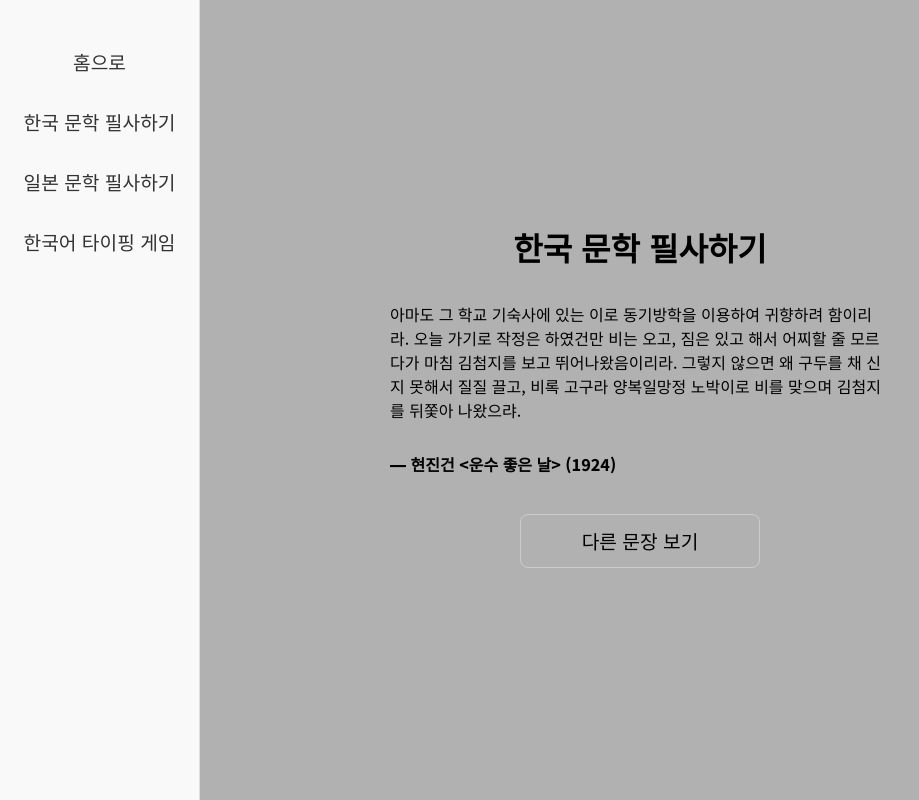
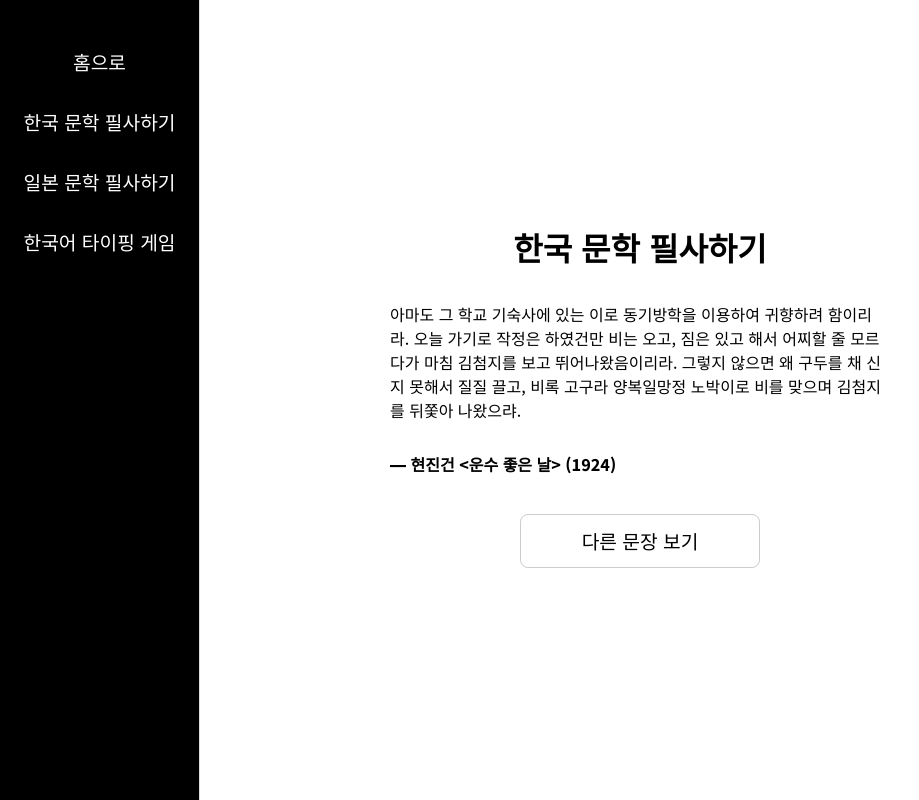
Before and after one commit to d0ix2/filsa, a React (Create React App) app: page /korean in a window 1280 px wide. Shown: the whole page, without its empty margins (0-919 px from the left). Built offline with nearby package versions, Linux system fonts and the light colour scheme; a web font is replaced by a local one.

Commit message:
[MODIFY] 전체 색상 조정

```diff
--- a/src/App.js
+++ b/src/App.js
@@ -1,5 +1,9 @@
 import React from 'react';
 import { BrowserRouter as Router, Routes, Route } from 'react-router-dom';
+
+import { ThemeProvider } from 'styled-components';
+import theme from './theme/theme';
+
 import HomePage from './pages/MainPage/main';
 import KoreanFilsa from './pages/FilsaPage/KoreanFilsa';
 import JapaneseFilsa from './pages/FilsaPage/JapaneseFilsa';
@@ -7,6 +11,7 @@ import GamePage from './pages/GamePage/GamePage';
 
 function App() {
   return (
+    <ThemeProvider theme={theme}>
     <Router>
       <Routes>
         <Route path="/" element={<HomePage />} />
@@ -15,6 +20,7 @@ function App() {
         <Route path="/game" element={<GamePage />} />
       </Routes>
     </Router>
+    </ThemeProvider>
   );
 }
 
--- a/src/components/DictionaryMenu/DictionaryMenu.style.js
+++ b/src/components/DictionaryMenu/DictionaryMenu.style.js
@@ -4,7 +4,7 @@ export const DictionaryMenuWrapper = styled.div`
   position: absolute;
   top: ${(props) => props.top}px;
   left: ${(props) => props.left}px;
-  background-color: white;
+  background-color: ${(props) => props.theme.color.white};
   border: 1px solid #ccc;
   padding: 8px 12px;
   border-radius: 6px;
--- a/src/components/ResultModal/ResultModal.jsx
+++ b/src/components/ResultModal/ResultModal.jsx
@@ -1,4 +1,3 @@
-// src/components/ResultModal/ResultModal.jsx
 import React from 'react';
 import { useNavigate } from 'react-router-dom';
 import * as S from './ResultModal.style';
@@ -12,8 +11,8 @@ const ResultModal = ({ time, onRetry }) => {
         <S.ModalTitle>🎉 완료!</S.ModalTitle>
         <S.TimeText>총 소요 시간: <strong>{time}초</strong></S.TimeText>
         <S.ButtonGroup>
-          <S.ModalButton onClick={() => navigate('/')}>🏠 홈으로</S.ModalButton>
-          <S.ModalButton onClick={onRetry}>🔁 한 번 더</S.ModalButton>
+          <S.ModalButton onClick={() => navigate('/')}>홈으로</S.ModalButton>
+          <S.ModalButton onClick={onRetry}>한 번 더</S.ModalButton>
         </S.ButtonGroup>
       </S.ModalBox>
     </S.ModalOverlay>
--- a/src/components/ResultModal/ResultModal.style.js
+++ b/src/components/ResultModal/ResultModal.style.js
@@ -25,7 +25,7 @@ export const ModalOverlay = styled.div`
 `;
 
 export const ModalBox = styled.div`
-  background-color: white;
+  background-color: ${(props) => props.theme.color.white};
   padding: 2rem;
   border-radius: 12px;
   width: 90%;
@@ -61,6 +61,6 @@ export const ModalButton = styled.button`
   transition: background-color 0.2s ease;
 
   &:hover {
-    background-color: #f0f0f0;
+    background-color: ${(props) => props.theme.color.white};
   }
 `;
--- a/src/components/Sidebar/Sidebar.style.js
+++ b/src/components/Sidebar/Sidebar.style.js
@@ -7,7 +7,7 @@ export const SidebarWrapper = styled.div`
   top: 0;
   height: 100vh;
   width: 200px;
-  background-color: #f9f9f9;
+  background-color: ${(props) => props.theme.color.black};;
   border-right: 1px solid #ddd;
   display: flex;
   flex-direction: column;
@@ -19,11 +19,11 @@ export const SidebarWrapper = styled.div`
 
 export const NavLink = styled(Link)`
   font-size: 1.2rem;
-  color: #333;
+  color: ${(props) => props.theme.color.white};
   text-decoration: none;
 
   &:hover {
-    color: #B2B1B2;
+    color: ${(props) => props.theme.color.gray2};
     font-weight: bold;
   }
 `;
--- a/src/index.css
+++ b/src/index.css
@@ -76,5 +76,5 @@ body {
     sans-serif;
   font-optical-sizing: auto;
   font-style: normal;
-  background-color: #B2B1B2;
+  background-color: #FFFFFF;
 }
--- /dev/null
+++ b/src/theme/theme.js
@@ -0,0 +1,10 @@
+const theme = {
+  color: {
+    black: '#000000',
+    white: '#FFFFFF',
+    gray1: '#CCCCCC',
+    gray2: '#B2B1B2',
+  },
+};
+
+export default theme;
```
